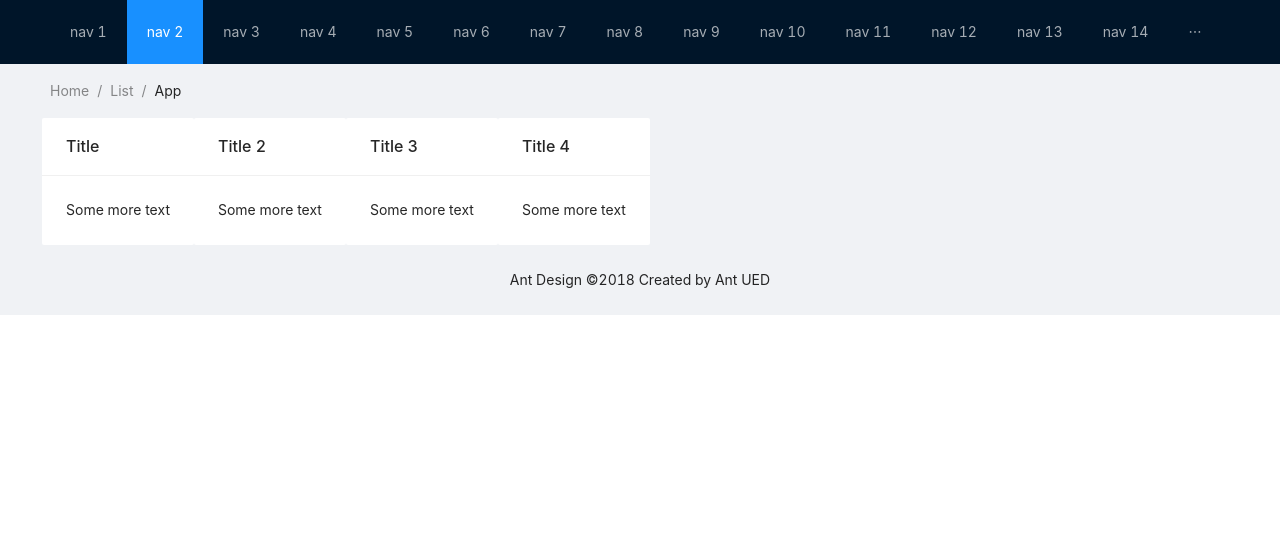
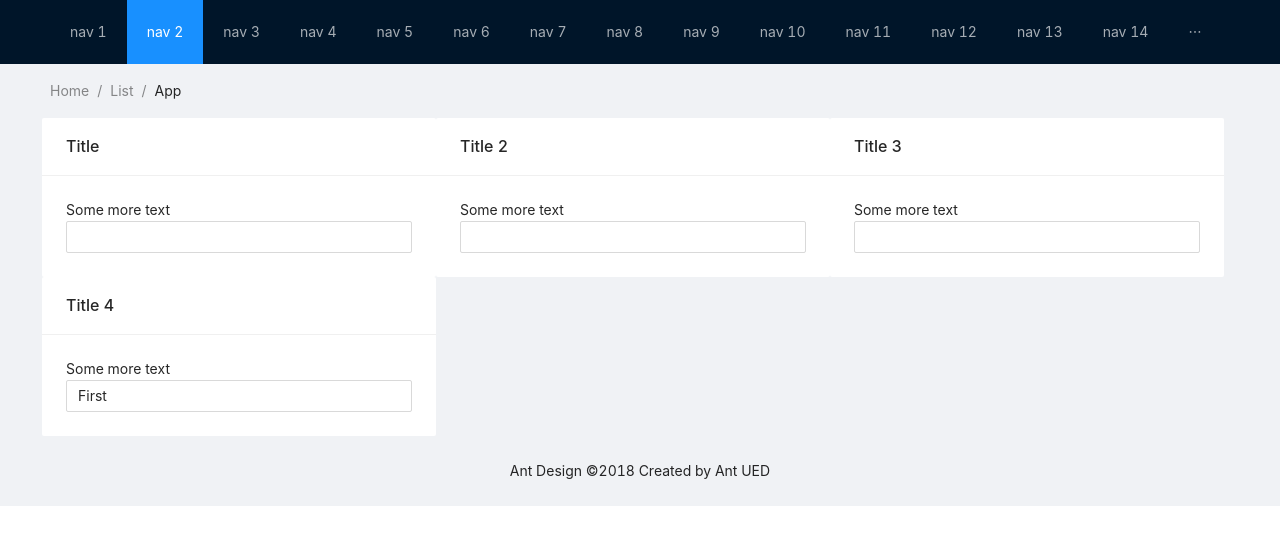
Before and after one commit to UtopiaEH/TWEB_22, a React (Create React App) app: page / in a window 1280 px wide. Shown: the top 544 px of the page. Built offline with nearby package versions, Linux system fonts and the light colour scheme.

Commit message:
observer

```diff
--- a/src/Layouts/CardCustom.tsx
+++ b/src/Layouts/CardCustom.tsx
@@ -1,15 +1,24 @@
+import { Input } from 'antd'
 import Card from 'antd/lib/card'
+import { observer } from 'mobx-react-lite'
 import { IContentModel } from '../interfaces/interfaces'
 
 
-export const CardCustom = ({ content }: { content: IContentModel }) => {
+export const CardCustom = observer(({ content }: { content: IContentModel }) => {
 
-    const { title, description } = content
+    const { title, description, notes, changeNotes } = content
 
     return (
         <Card title={ title } bordered={ false }>
             { description }
+
+            <Input
+                value={ notes }
+                placeholder={ notes }
+                onChange={ (e) => changeNotes(e.target.value) }
+            />
+
         </Card>
     )
 
-}
+})
--- a/src/Layouts/ContentLayout.tsx
+++ b/src/Layouts/ContentLayout.tsx
@@ -10,8 +10,6 @@ export const ContentLayout = () => {
 
     const { contents } = useRootStore()
 
-    console.log('>>root_store', contents)
-
     return (
         <>
             <Content style={ { padding: '0 50px' } }>
@@ -22,7 +20,6 @@ export const ContentLayout = () => {
                 </Breadcrumb>
                 <div className='site-layout-content'>
                     <Row gutter={ 16 }>
-
                         { contents.map((content: IContentModel) => {
                             return (
                                 <CardCustom key={ content.id } content={ content } />
@@ -31,7 +28,6 @@ export const ContentLayout = () => {
 
                     </Row>
 
-
                 </div>
             </Content>
             <Footer style={ { textAlign: 'center' } }>Ant Design ©2018 Created by Ant UED</Footer>
--- a/src/mst/models/Content.model.ts
+++ b/src/mst/models/Content.model.ts
@@ -1,9 +1,15 @@
 import { types } from 'mobx-state-tree'
-
 
 export const ContentModel = types.model('ContentModel', {
     id: types.identifier,
     title: '',
     description: '',
-    seen: false
-})
+    seen: false,
+    notes: ''
+}).actions((self) => ({
+
+    changeNotes(value: string) {
+        self.notes = value
+    }
+
+}))
--- a/src/mst/stores/StoreProvider.ts
+++ b/src/mst/stores/StoreProvider.ts
@@ -6,25 +6,32 @@ const storeProvider = RootStore.create({
             id: '1',
             title: 'Title',
             description: 'Some more text',
-            seen: false
+            seen: false,
+            notes: '',
         },
         {
             id: '2',
             title: 'Title 2',
             description: 'Some more text',
-            seen: false
+            seen: false,
+            notes: '',
+
         },
         {
             id: '3',
             title: 'Title 3',
             description: 'Some more text',
-            seen: false
+            seen: false,
+            notes: '',
+
         },
         {
             id: '4',
             title: 'Title 4',
             description: 'Some more text',
-            seen: true
+            seen: true,
+            notes: 'First',
+
         }
     ]
 })
```
